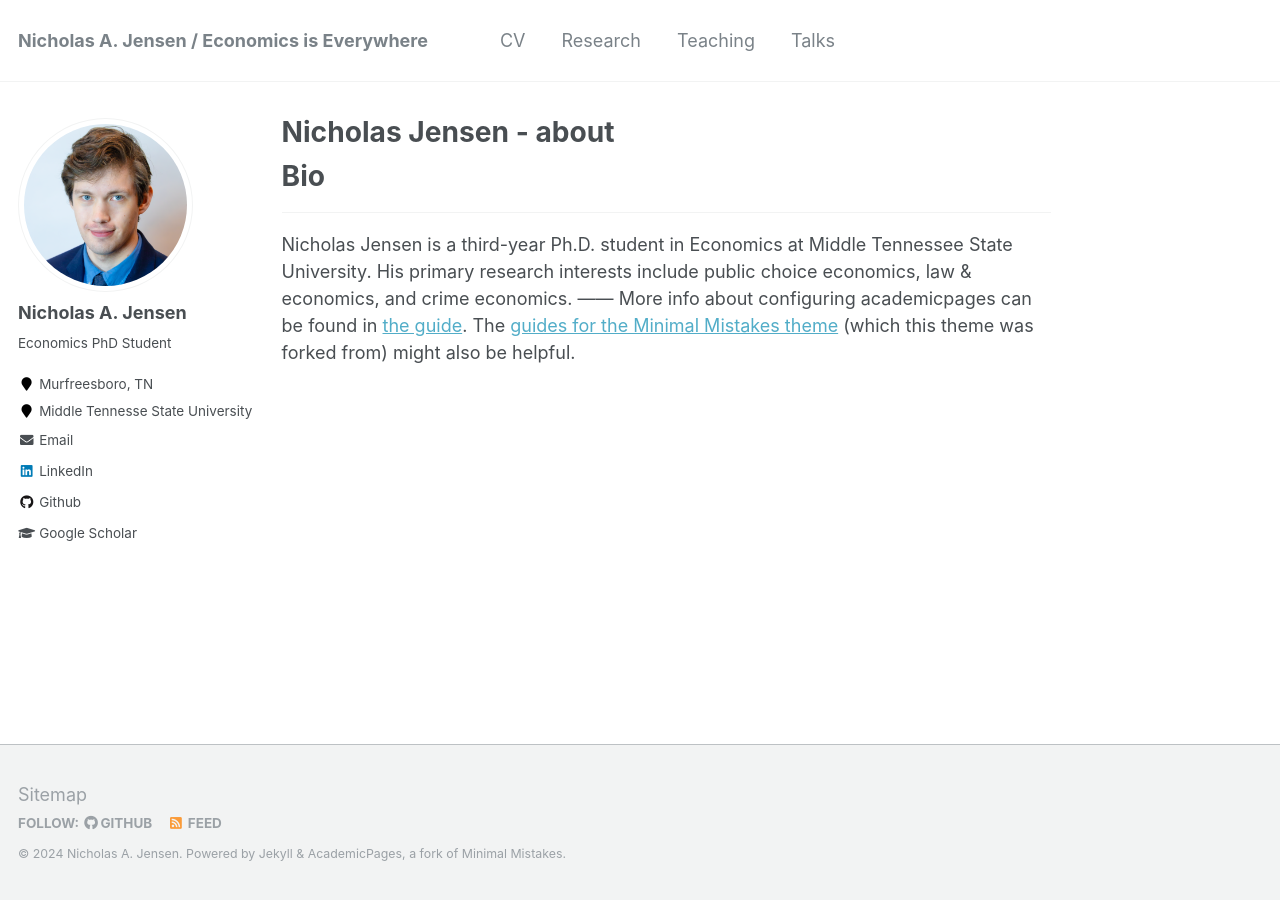
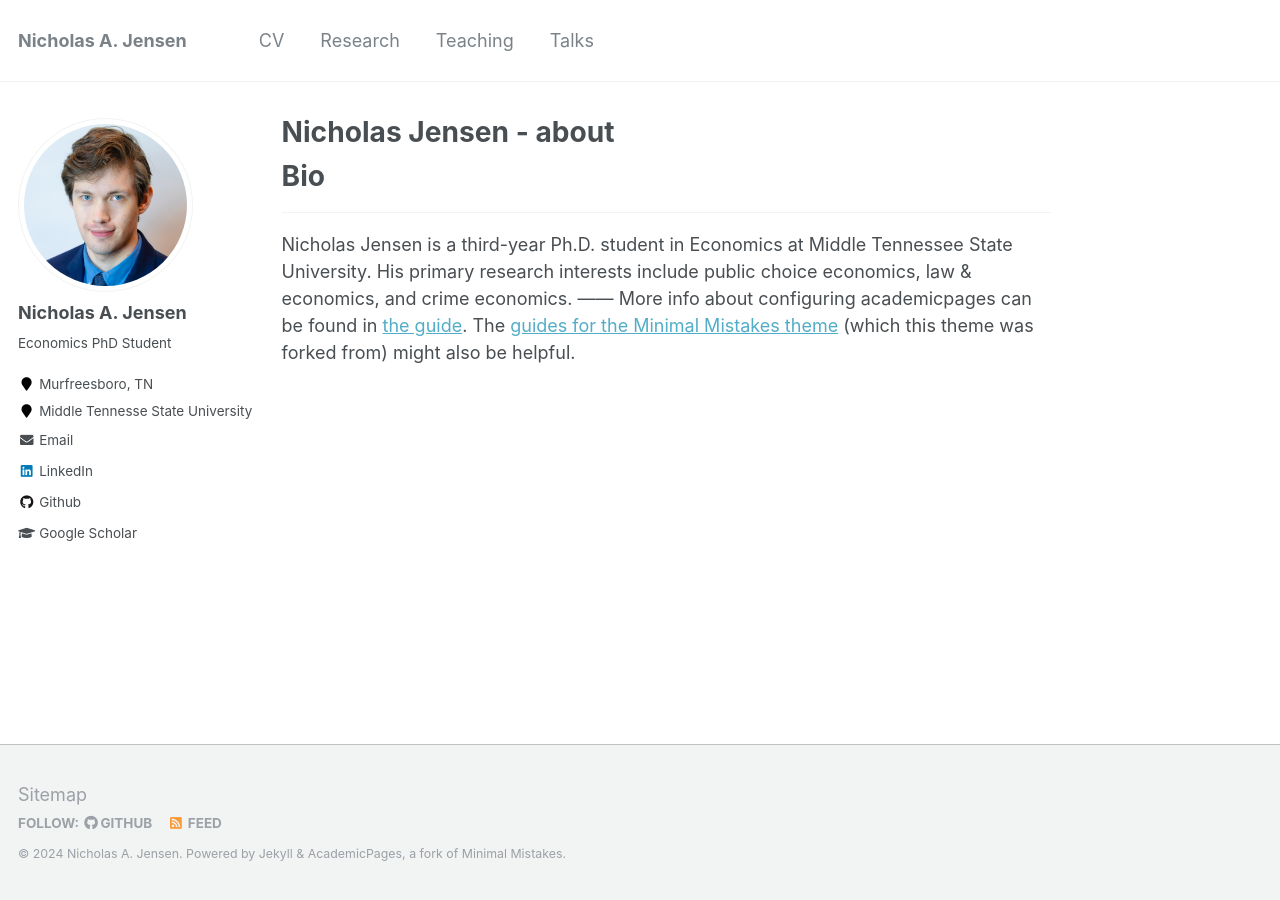
Before and after one commit to naj2r/naj2r.github.io, a Jekyll site: the page built from _pages/about.md, in a window 1280 px wide. Built offline with Jekyll 4.4.1, drawn with Linux system fonts in a browser that asks for light colours.

Commit message:
minor changes

```diff
--- a/_config.yml
+++ b/_config.yml
@@ -7,7 +7,7 @@
 
 # Site Settings
 locale                   : "en-US"
-title                    : "Nicholas A. Jensen / Economics is Everywhere"
+title                    : "Nicholas A. Jensen"
 title_separator          : "-"
 name                     : &name "Nicholas A. Jensen"
 description              : &description "Economics PhD Student"
```
Also changed, not shown: _teaching/2014-spring-teaching-1.md (+2 -2 lines).
